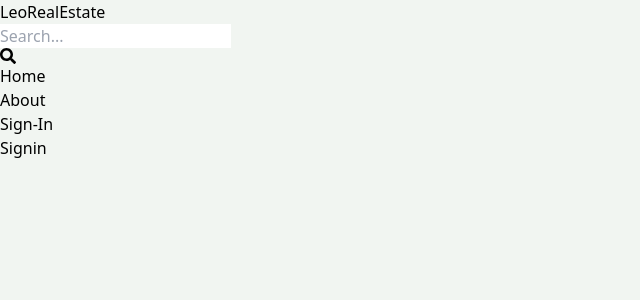
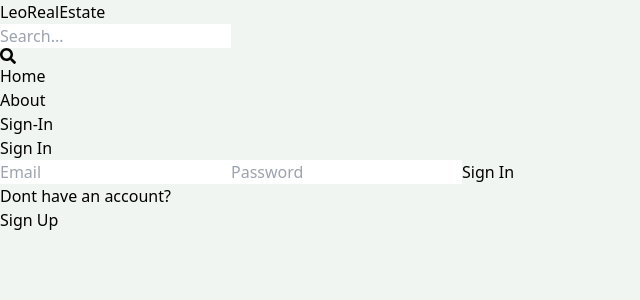
Before and after one commit to anbuleo/mern_realEstate, a React (Vite) app: page /sign-in in a window 1280 px wide. Shown: the top 300 px of the page, without its empty margins (0-640 px from the left). Built offline with nearby package versions, Linux system fonts and the light colour scheme.

Commit message:
sign in ui and functionallity added

```diff
--- a/src/pages/SignIn.jsx
+++ b/src/pages/SignIn.jsx
@@ -1,9 +1,82 @@
-import React from 'react'
+import {Link} from 'react-router-dom'
+import { Formik } from 'formik'
+import * as Yup from 'yup'
 
-function Signin() {
+import { useNavigate } from 'react-router-dom'
+import {toast} from 'react-toastify'
+function SignIn() {
+
+ let navigate = useNavigate()
+
+  const UserSchema = Yup.object().shape({
+
+    email : Yup.string().email('Invalid Email').required('* Required'),
+    password : Yup.string().required('* Required').min(6,'Atlest 6 characters')
+  })
+
+
+ const handleAddUser = async(values)=>{
+  try {
+    const res = await fetch('api/auth/signin',{
+      method:'post',
+      headers: {
+        'content-type' : 'application/json',
+      },
+      body: JSON.stringify(values)
+    })
+    const data = await res.json()
+
+
+    if(res.status===200)
+    {
+      toast.success('User Created Successfully')
+      navigate('/')
+    }
+    else if(res.status ===404) {
+      toast.error('Email Not Found!')
+    }
+    else if(res.status === 401) {
+      toast.error('Password Not Match!!')
+    }
+  } catch (error) {
+    console.log(error)
+      toast.error("Error Occoured")
+  }
+}
+
+
   return (
-    <div>Signin</div>
+    <div className='p-3 max-w-lg mx-auto'>
+      <h1 className='text-3xl text-center font-semibold my-7'>
+        Sign In
+      </h1>
+      <Formik initialValues={{
+
+        email : '',
+        password : ''
+      }}
+      validationSchema={UserSchema}
+      onSubmit={(values)=>handleAddUser(values)}>
+        {({errors, handleBlur, handleSubmit, touched, handleChange})=>(
+          <form className='flex flex-col gap-4' onSubmit={handleSubmit}>
+
+          <input type="email" placeholder='Email' className='border p-3 rounded-lg ' id='email' name='email' onBlur={handleBlur} onChange={handleChange}/>
+          {errors.email && touched.email ? <div style={{color : 'red'}}>{errors.email}</div>:null}
+          <input type="password" placeholder='Password' className='border p-3 rounded-lg ' id='password' name='password' onBlur={handleBlur} onChange={handleChange}/>
+          {errors.password && touched.password ? <div style={{color : 'red'}}>{errors.password}</div>:null}
+          <button type='submit' className='bg-yellow-900 text-white uppercase rounded-lg p-3 hover:opacity-95 disabled:opacity-75'>Sign In</button>
+        </form>
+        )}
+
+      </Formik>
+      <div className="flex justify-end gap-2 mt-5">
+        <p>Dont have an account?</p>
+        <Link to={'/sign-up'}>
+          <span className='text-blue-700'>Sign Up</span>
+        </Link>
+      </div>
+    </div>
   )
 }
 
-export default Signin
+export default SignIn
```
